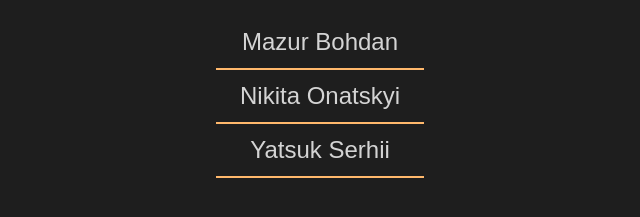
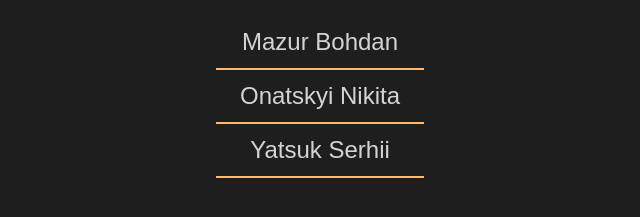
Before and after one commit to Yezhyck/iit-lab4_5, a website: page views/index.html in a window 1280 px wide. Shown: the part 365-582 px from the top of the page, 320-960 px from the left. Drawn offline with Linux system fonts and the light colour scheme; files that its build step writes are made by us from their sources.

Commit message:
Change index.html

```diff
--- a/views/index.html
+++ b/views/index.html
@@ -8,7 +8,7 @@
 <h2>Members of team #3 from group IA-04:</h2>
 <ol>
     <li>Mazur Bohdan</li>
-    <li>Nikita Onatskyi</li>
+    <li>Onatskyi Nikita</li>
     <li>Yatsuk Serhii</li>
 </ol>
 </body>
```
